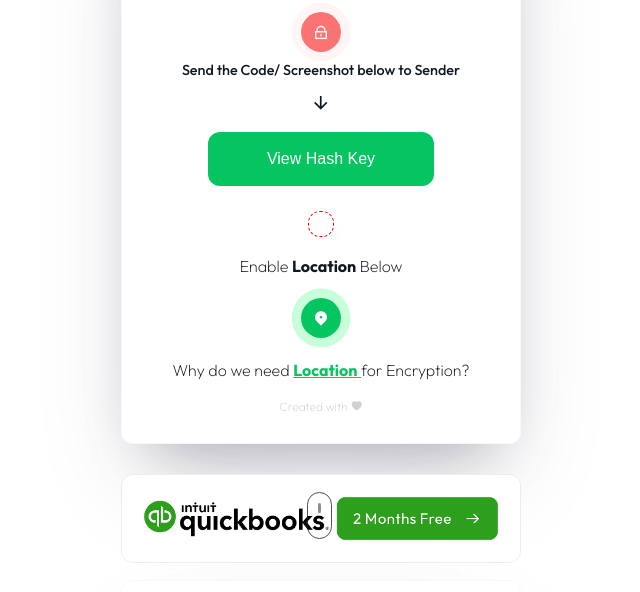
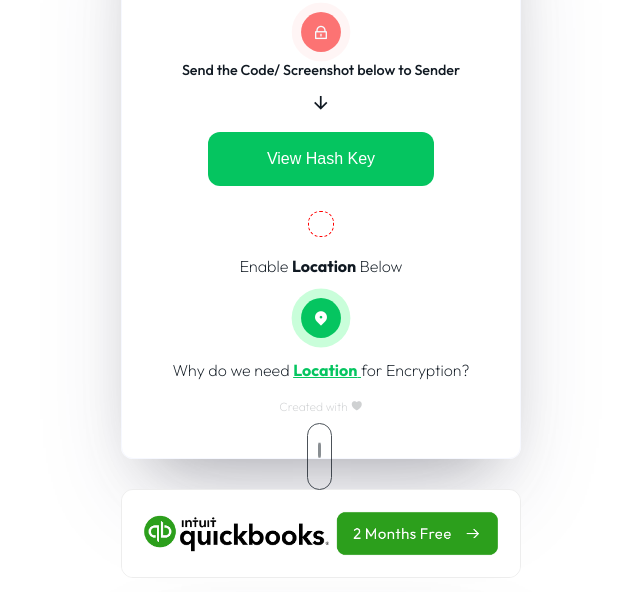
Before and after one commit to dv-secure/dv-secure.github.io, a website: page index.html in a window 1280 px wide. Shown: the part 150-742 px from the top of the page, without its empty margins (319-959 px from the left). Drawn offline with nearby package versions, Linux system fonts and the light colour scheme.

Commit message:
Add files via upload

```diff
--- a/style.css
+++ b/style.css
@@ -353,19 +353,16 @@ left:40%
 
 
 .scroll-downs {
-  position: fixed;
-  right: 0;
-  bottom: 15%;
-  left: 0;
+
   margin: auto;
   width :29px;
-  height: 38px;
+  height: 15px;
 
 }
 .mousey {
   width: 3px;
   padding: 5px 10px;
-  height: 35px;
+  height: 55px;
   border: 1px solid var(--dark) ;
   border-radius: 25px;
   opacity: 0.75;
@@ -373,7 +370,7 @@ left:40%
 }
 .scroller {
   width: 3px;
-  height: 10px;
+  height: 15px;
   border-radius: 25%;
   background-color: var(--dark);
   animation-name: scroll;
@@ -384,5 +381,5 @@ left:40%
 @keyframes scroll {
   0% { opacity: 0; }
   10% { transform: translateY(0); opacity: 1; }
-  100% { transform: translateY(15px); opacity: 0;}
+  100% { transform: translateY(40px); opacity: 0;}
 }
```
